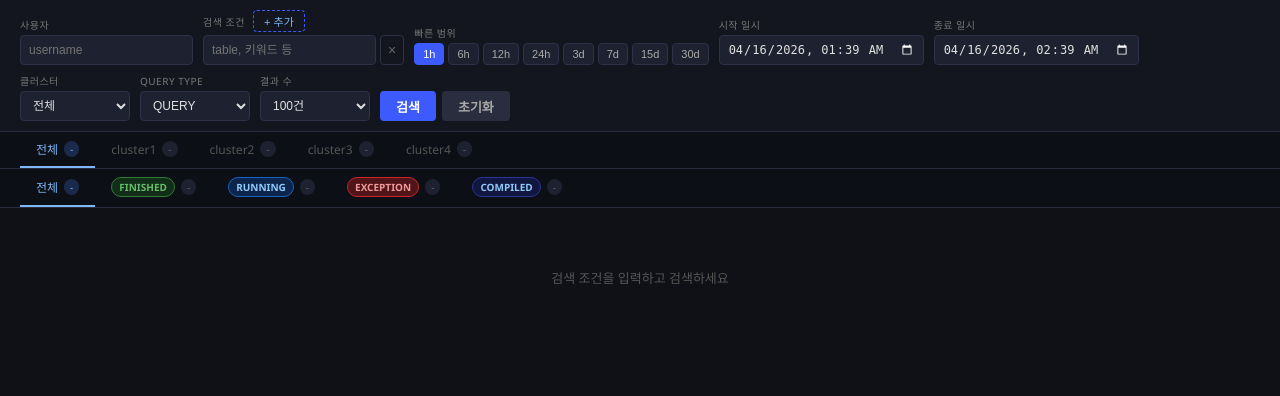
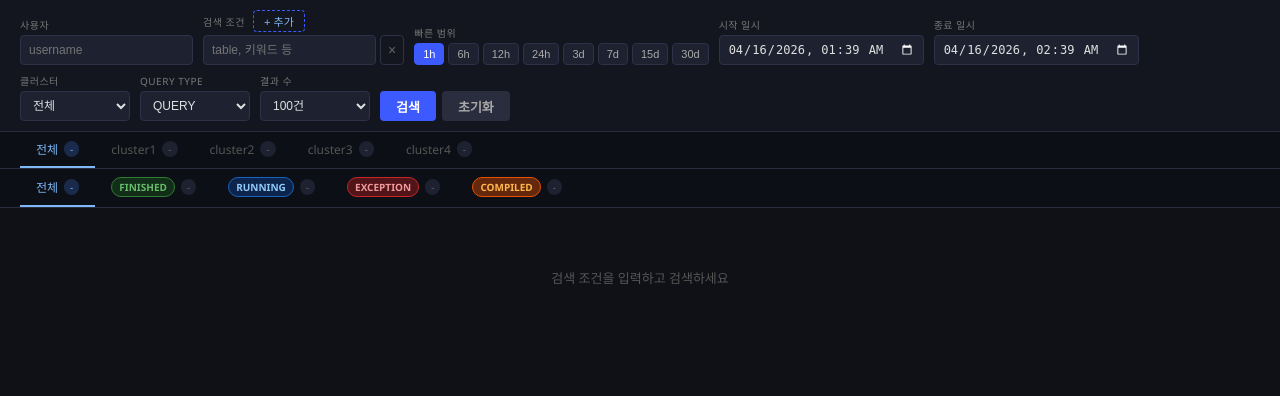
Before and after one commit to Joonhong-Park/query_explorer, a FastAPI app: page / in a window 1280 px wide. Shown: the part 41-437 px from the top of the page. Run offline with FastAPI, Linux system fonts and the light colour scheme.

Commit message:
fix: change COMPILED state color to orange
Co-Authored-By: Claude Sonnet 4.6 <noreply@anthropic.com>

```diff
--- a/templates/index.html
+++ b/templates/index.html
@@ -150,7 +150,7 @@
   .s-EXCEPTION { background: #b71c1c66; color: #ef9a9a; border: 1px solid #c62828; }
   .s-RUNNING   { background: #0d47a166; color: #90caf9; border: 1px solid #1565c0; }
   .s-QUEUED    { background: #e65100aa; color: #ffcc02; border: 1px solid #e65100; }
-  .s-COMPILED  { background: #1a237e66; color: #90caf9; border: 1px solid #283593; }
+  .s-COMPILED  { background: #e6510066; color: #ffb74d; border: 1px solid #e65100; }
 
   /* ── SQL / 에러 펼침 행 ── */
   tr.detail-row td { background: #0d0f16; padding: 0; border-bottom: 2px solid #2a2d3e; }
```
